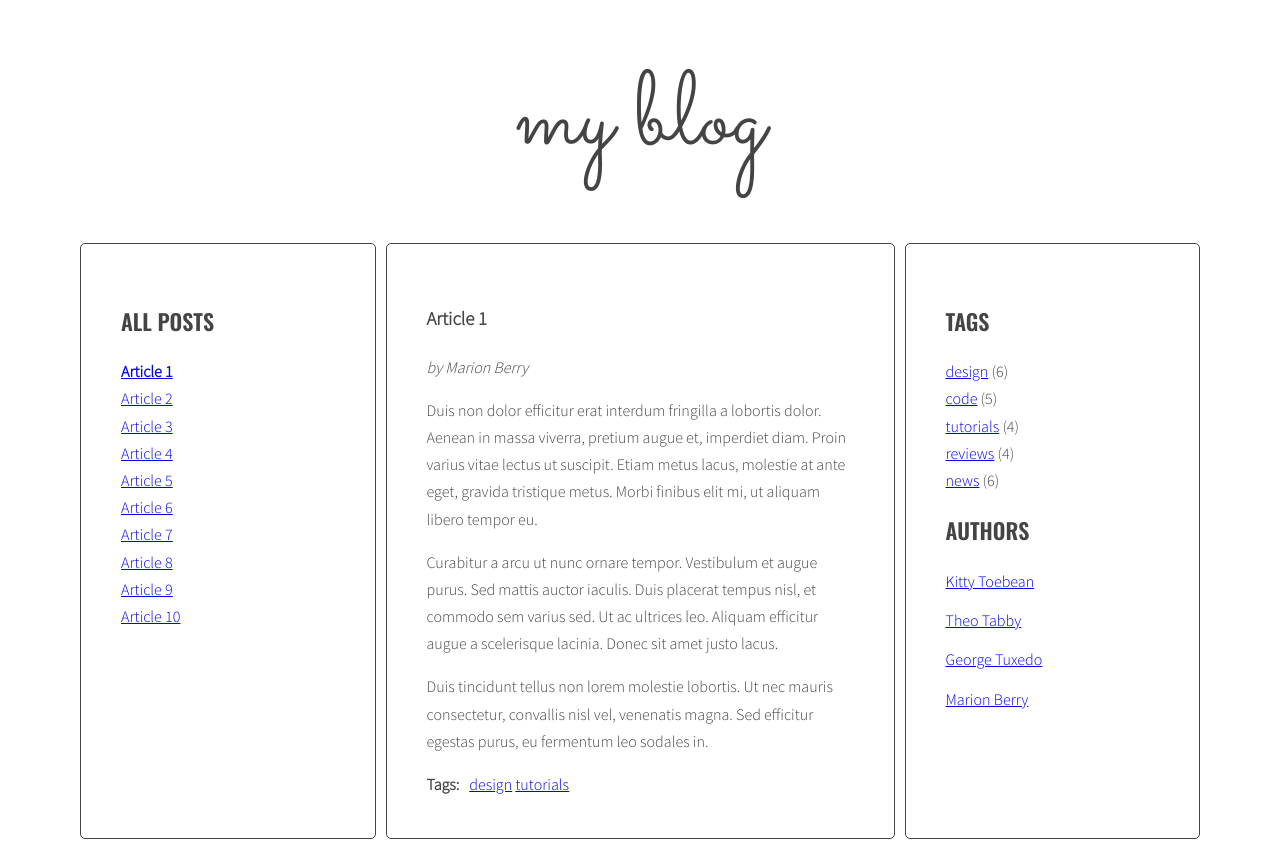
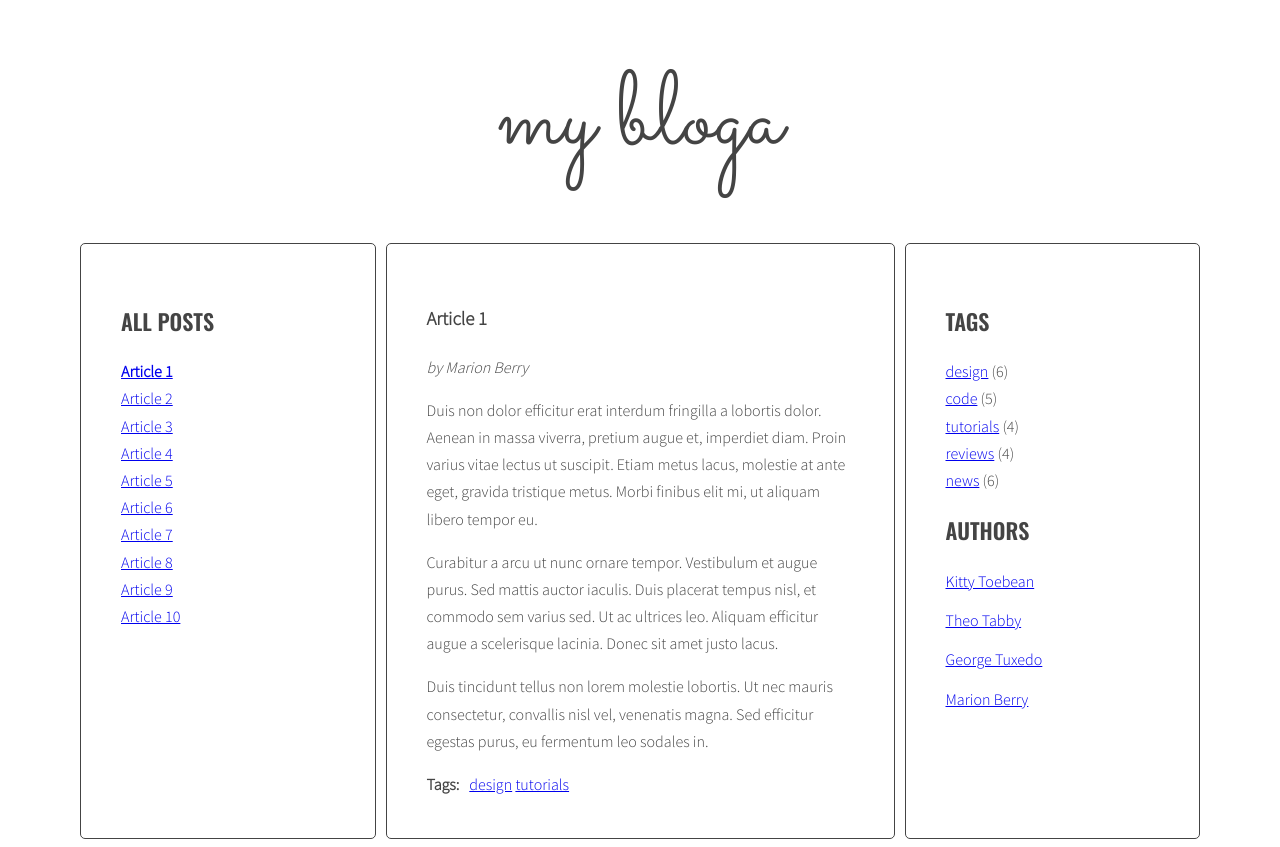
Before and after one commit to mikolajchm/javascript-blog, a website: page index.html in a window 1280 px wide. Drawn offline with nearby package versions, Linux system fonts and the light colour scheme.

Commit message:
Zadanie 5.3

```diff
--- a/index.html
+++ b/index.html
@@ -8,7 +8,7 @@
     <body>
         <div class="blog">
             <div class="container">
-                <h1 class="logo">my blog</h1>
+                <h1 class="logo">my bloga</h1>
                 <main class="wrapper">
                 <aside class="sidebar">
                     <h2 class="section-title">All posts</h2>
```
